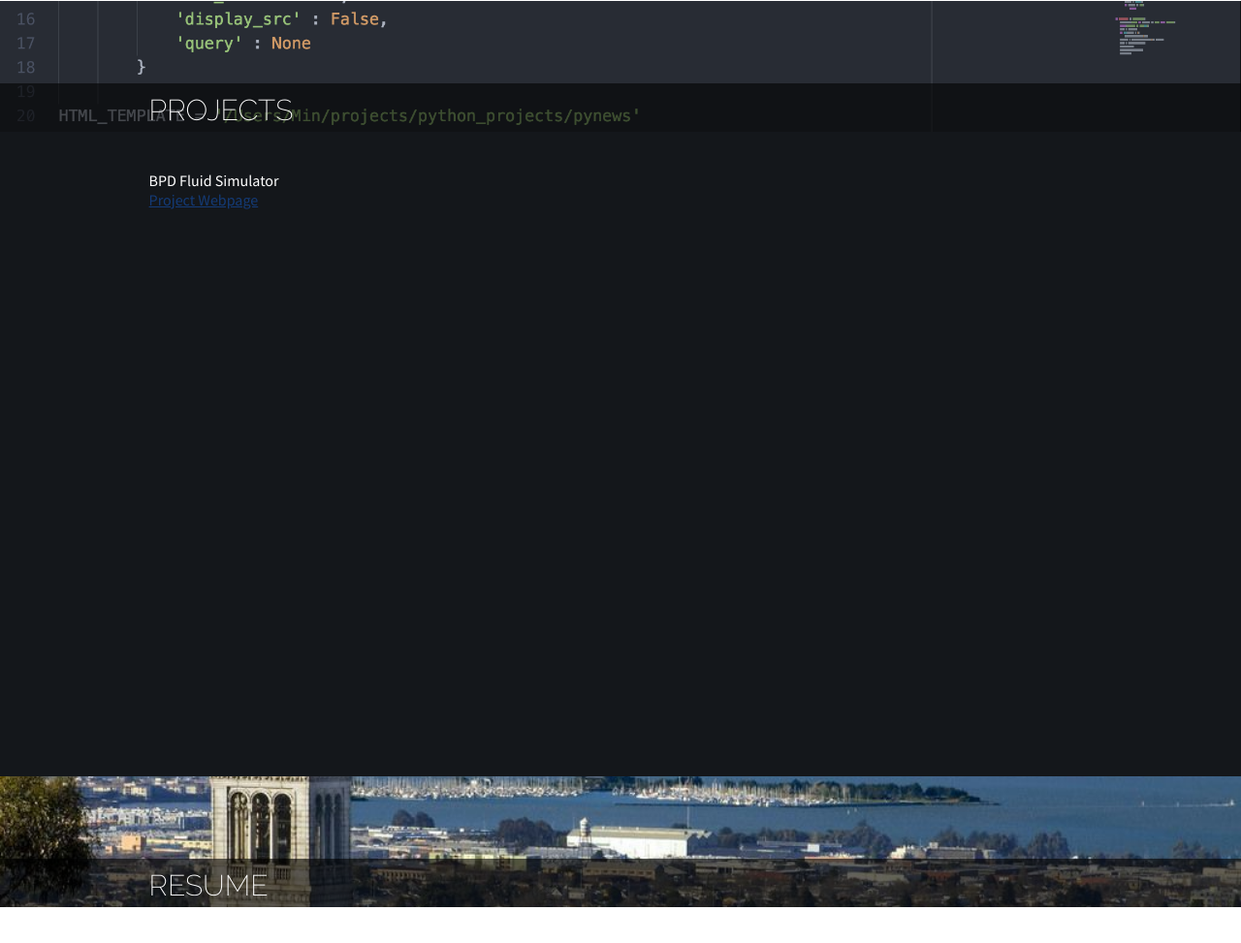
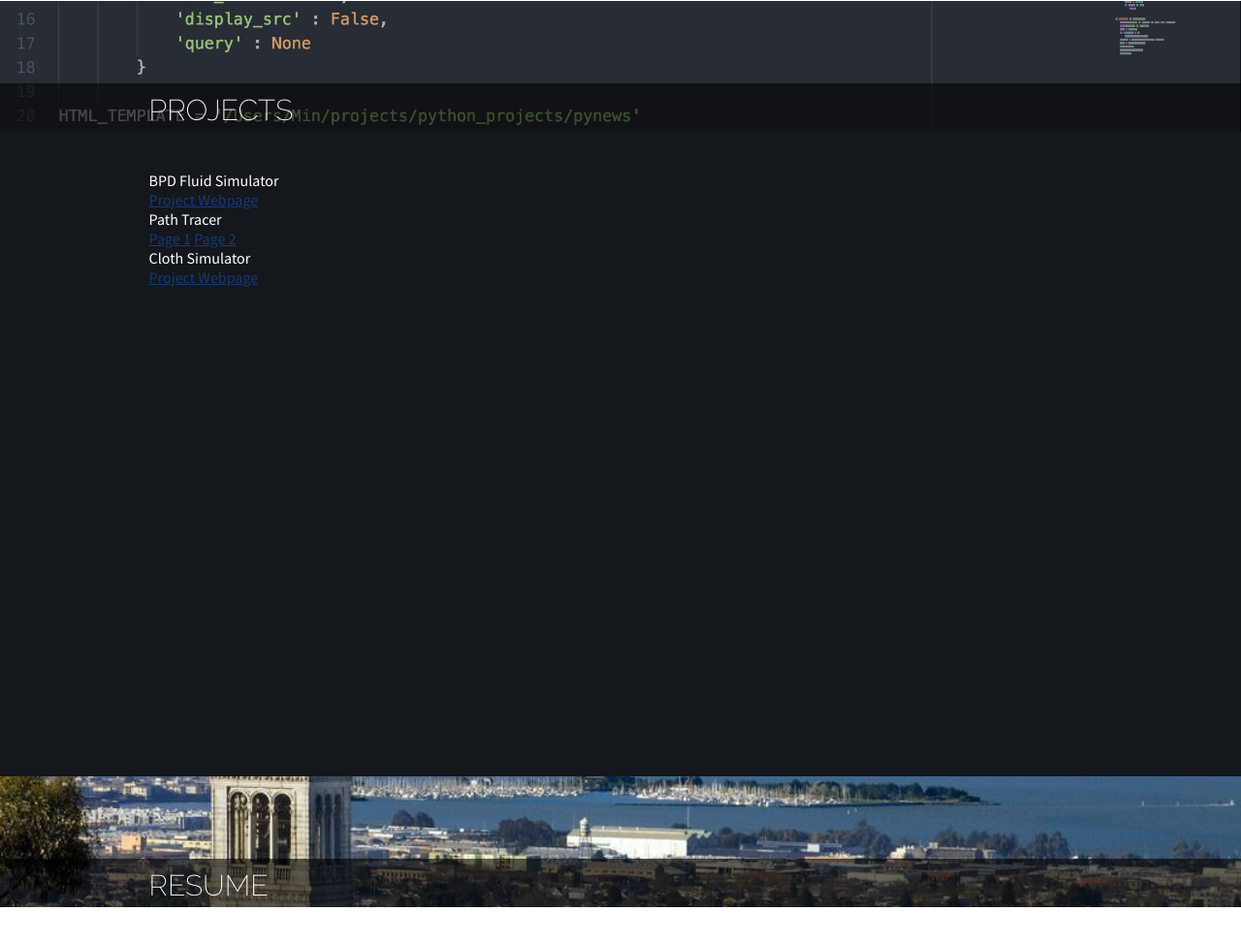
Before and after one commit to ssaens/yaoius.github.io, a website: page index.html in a window 1280 px wide. Shown: the part 1599-2572 px from the top of the page at 97% size. Drawn offline with nearby package versions, Linux system fonts and the light colour scheme.

Commit message:
Update index.html

```diff
--- a/index.html
+++ b/index.html
@@ -85,6 +85,15 @@
                 <div class='project-tile'>
                     <div class='project-title'>BPD Fluid Simulator</div>
                     <a class='project-link' href='flooid'>Project Webpage</a>
+                </div>
+                <div class='project-tile'>
+                    <div class='project-title'>Path Tracer</div>
+                    <a class='project-link' href='cs184/pathtracer-1'>Page 1</a>
+                    <a class='project-link' href='cs184/pathtracer-2'>Page 2</a>
+                </div>
+                <div class='project-tile'>
+                    <div class='project-title'>Cloth Simulator</div>
+                    <a class='project-link' href='cs184/cloth-sim'>Project Webpage</a>
                 </div>
             </div>
         </div>
```
